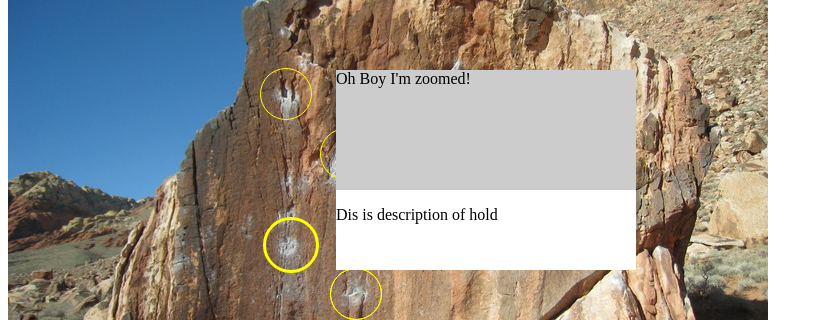
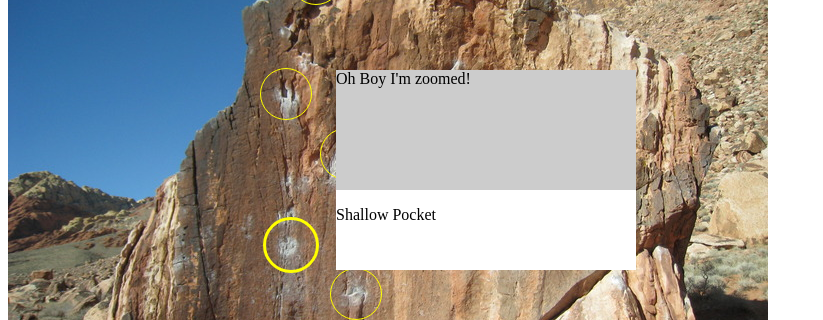
Before and after one commit to kyledavid/rock-genius-redux, a React app: page / in a window 1280 px wide. Shown: the part 132-452 px from the top of the page, without its empty margins (0-823 px from the left). Built offline with nearby package versions, Linux system fonts and the light colour scheme.

Commit message:
Added hold descriptions. Detail components check position on page to see how they should render relative to holds. Eliminated unnecessary renders of detail components

```diff
--- a/src/components/BoulderRoute.js
+++ b/src/components/BoulderRoute.js
@@ -1,38 +1,19 @@
 import React from 'react'
 import Hold from './Hold'
-
-const positions = [
-  {
-    bottom: '130px',
-    left: '322px',
-  },
-  {
-    bottom: '177px',
-    left: '255px',
-  },
-  {
-    bottom: '270px',
-    left: '312px',
-  },
-  {
-    bottom: '330px',
-    left: '252px',
-  },
-  {
-    bottom: '130px',
-    left: '322px',
-  }
-]
+import {pearl} from '../utils/routes.json'
+import {positionFromTop} from '../utils/helpers'
 
 export default (props) => {
   return (
     <div className='Route'>
-      {positions.map( (position, index) => {
+      {pearl.map( (hold, index) => {
         return <Hold
-          compStyle={position}
+          compStyle={hold.position}
           key={index}
           setActive={props.setActive.bind(null, index)}
           active={props.active === index}
+          description={hold.desc}
+          topDistance={positionFromTop.bind(null, index)}
         />
       })}
     </div>
--- a/src/components/Descriptor.js
+++ b/src/components/Descriptor.js
@@ -1,3 +1,3 @@
 import React from 'react'
 
-export default () => <div><p>Dis is description of hold</p></div>
+export default ({description}) => <div><p>{description}</p></div>
--- a/src/components/Hold.js
+++ b/src/components/Hold.js
@@ -1,11 +1,15 @@
 import React from 'react'
 import Detail from '../containers/Detail'
+
 
 export default (props) => <span
   className={props.active ? 'single-hold active': 'single-hold'}
   style={props.compStyle}
   onClick={props.setActive}
   >
-
-    <Detail active={props.active}/>
+    <Detail
+      active={props.active}
+      topDistance={props.topDistance}
+      description={props.description}
+    />
   </span>
--- a/src/containers/Detail.js
+++ b/src/containers/Detail.js
@@ -2,9 +2,39 @@ import React from 'react'
 import ZoomPic from '../components/ZoomPic'
 import Descriptor from '../components/Descriptor'
 
-export default (props) => <div className={props.active ?
-  'detail-container active' :
-  'detail-container'}>
-  <ZoomPic />
-  <Descriptor />
-</div>
+class Detail extends React.Component {
+  constructor (props) {
+    super(props)
+
+    this.state = {
+      closeToTop: false
+    }
+  }
+
+  componentDidMount() {
+    let closeToTop = this.props.topDistance()
+
+    this.setState({
+      closeToTop
+    })
+  }
+
+  shouldComponentUpdate(nextProps, nextState) {
+    return nextState.closeToTop && this.props.active || this.props.active !== nextProps.active
+  }
+
+  render() {
+    {console.log('rendered')}
+    let elementClasses = 'detail-container'
+    if (this.props.active) elementClasses += ' active'
+    if (this.state.closeToTop) elementClasses += ' hang-from-top'
+    return (
+      <div className={elementClasses}>
+        <ZoomPic />
+        <Descriptor description={this.props.description}/>
+      </div>
+    )
+  }
+}
+
+export default Detail
--- a/src/style.scss
+++ b/src/style.scss
@@ -22,11 +22,13 @@
   left: 70px;
   background-color: #fff;
   display: none;
-}
-
-.detail-container.active {
-  display: block;
-  z-index: 1;
+  &.active {
+    display: block;
+    z-index: 1;
+  }
+  &.hang-from-top {
+    bottom: -120px;
+  }
 }
 
 .zoom-pic {
--- /dev/null
+++ b/src/utils/helpers.js
@@ -0,0 +1,5 @@
+export const positionFromTop = (index) => {
+  let detailContainers = document.querySelectorAll('.single-hold')
+  let detailContainer = detailContainers[index]
+  return detailContainer.getBoundingClientRect().top < -360
+}
--- /dev/null
+++ b/src/utils/routes.json
@@ -0,0 +1,39 @@
+{
+  "pearl": [
+    {
+      "position": {
+        "bottom": "130px",
+        "left": "322px"
+      },
+      "desc": "Crimpy Sidepull"
+    },
+    {
+      "position": {
+        "bottom": "177px",
+        "left": "255px"
+      },
+      "desc": "Shallow Pocket"
+    },
+    {
+      "position": {
+        "bottom": "270px",
+        "left": "312px"
+      },
+      "desc": "Good Pocket"
+    },
+    {
+      "position": {
+        "bottom": "330px",
+        "left": "252px"
+      },
+      "desc": "Shallow Pocket"
+    },
+    {
+      "position": {
+        "bottom": "445px",
+        "left": "282px"
+      },
+      "desc": "Jug Topout"
+    }
+  ]
+}
```
